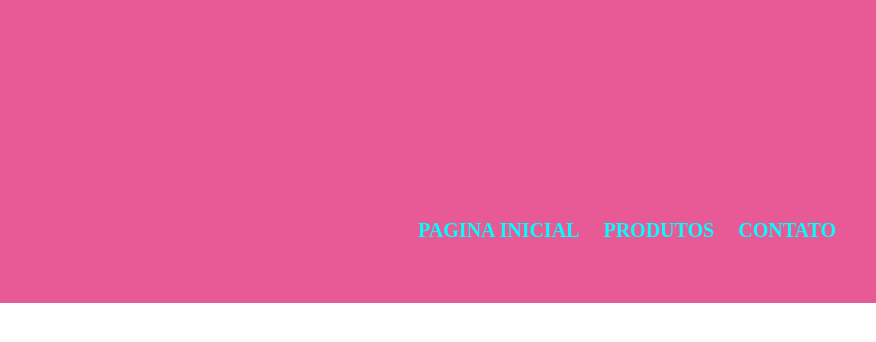
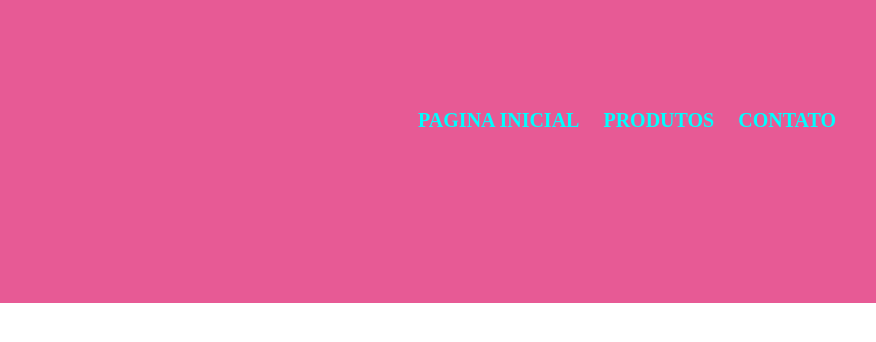
Before and after one commit to VihhCacho/repositorio-1B, a plain HTML site: page produtos.html in a window 1280 px wide. Shown: the full height of the page, 404-1280 px from the left. Drawn offline with Linux system fonts and the light colour scheme.

Commit message:
srsrsrsr

```diff
--- a/produtos.css
+++ b/produtos.css
@@ -13,7 +13,7 @@ nav{
     display: inline-block;
     position: absolute;
     right: 30px;
-    top: 220px;
+    top: 110px;
 }
 
 nav li {
```
